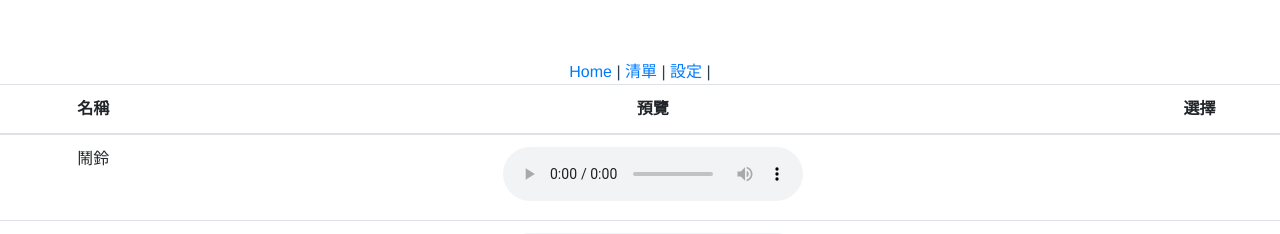
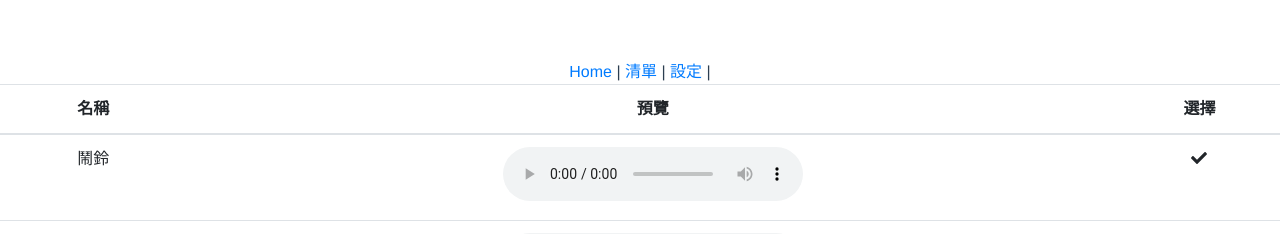
Before and after one commit to BI-TENG/tomato-clock, a Vue app: page /#/settings in a window 1280 px wide. Shown: the top 234 px of the page. Built offline with nearby package versions, Linux system fonts and the light colour scheme.

Commit message:
設定頁面fontawesom 設定、勾選功能

```diff
--- a/src/main.js
+++ b/src/main.js
@@ -5,7 +5,13 @@
 import router from './router'
 import store from './store'
 
-Vue.config.productionTip = false
+import { library } from '@fortawesome/fontawesome-svg-core'
+import { FontAwesomeIcon } from '@fortawesome/vue-fontawesome'
+
+import { faCheck } from '@fortawesome/free-solid-svg-icons'
+
+library.add(faCheck)
+Vue.component('font-awesome-icon', FontAwesomeIcon)
 
 new Vue({
   router,
--- a/src/store/index.js
+++ b/src/store/index.js
@@ -9,13 +9,21 @@
     // 剩多少時間
     timeleft: parseInt(process.env.VUE_APP_TIMELEFT),
     // 鈴聲檔名
-    alerm: 'alarm1.mp3',
+    alarm: 'alarm1.mp3',
     // 現在正在做的事情
     current: '',
     // 是否在休息中
     isBreak: false
   },
+  getters: {
+    alarm (state) {
+      return state.alarm
+    }
+  },
   mutations: {
+    selectAlarm (state, data) {
+      state.alarm = data
+    }
   },
   actions: {
   },
```
